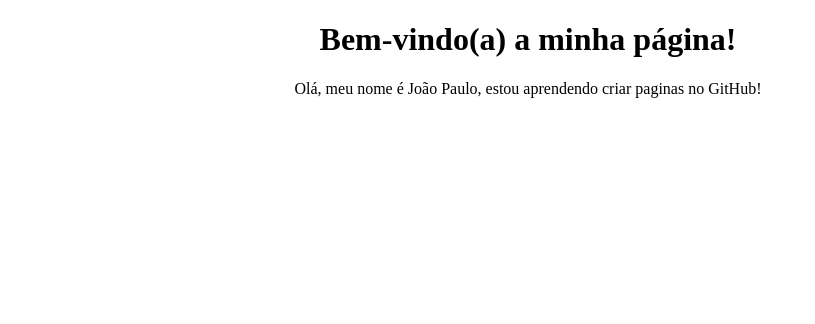
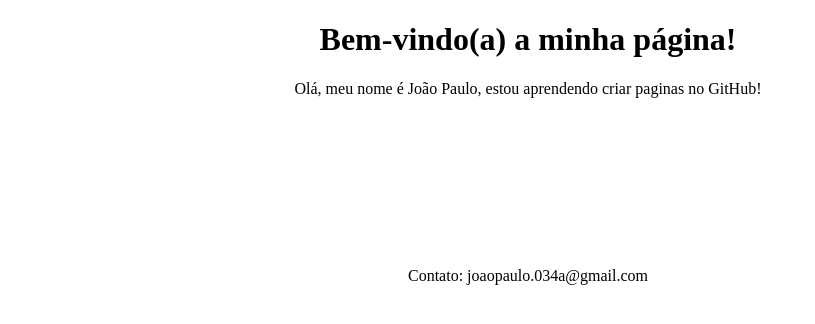
Before and after one commit to JPauloMoura/JPauloMoura.github.io, a plain HTML site: page index.html in a window 1280 px wide. Shown: the full height of the page, 112-927 px from the left. Drawn offline with Linux system fonts and the light colour scheme.

Commit message:
add email

```diff
--- a/index.html
+++ b/index.html
@@ -13,5 +13,7 @@
     <a href="https://github.com/JPauloMoura" target="_blank">
         <img src="img/perfil.png">
     </a>
+
+    <p style="text-align: center;">Contato: joaopaulo.034a@gmail.com</p>
 </body>
 </html>
```
